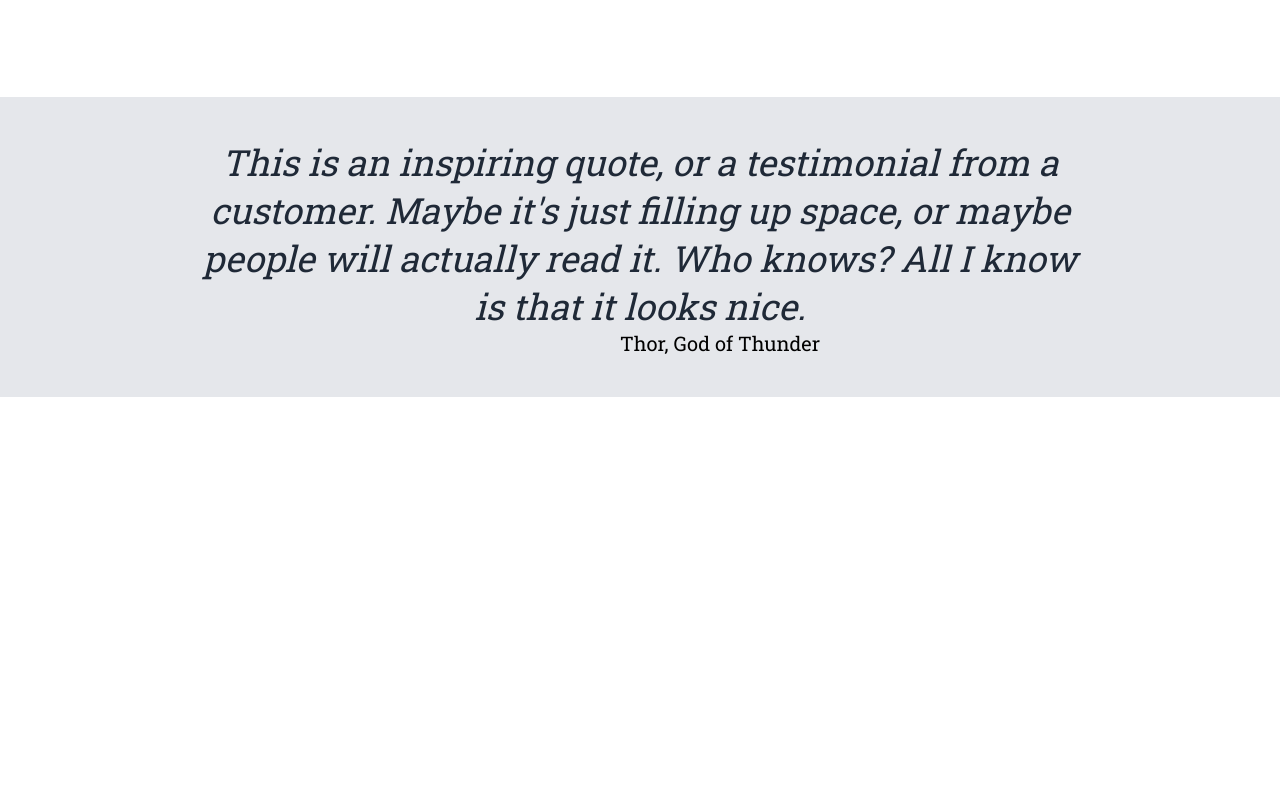
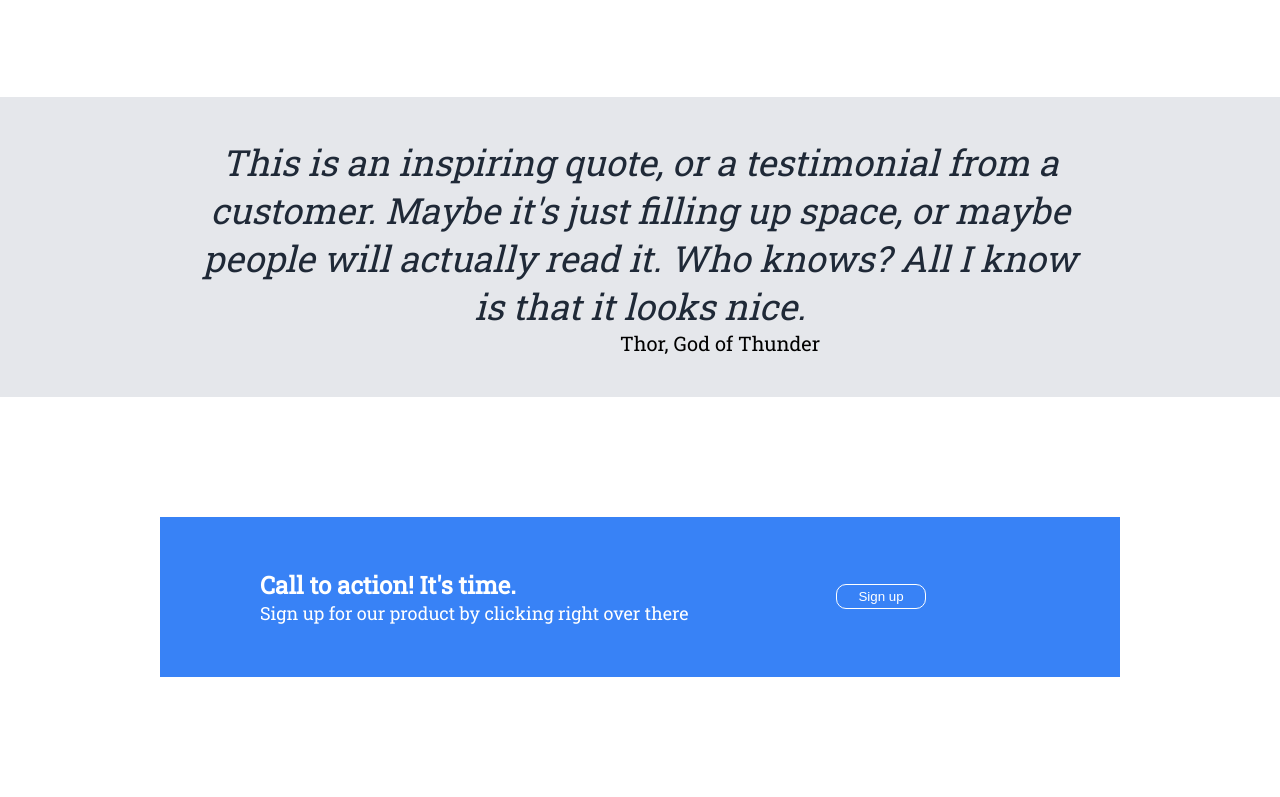
Before and after one commit to MNunezDixon/odin-landing, a plain HTML site: page index.html in a window 1280 px wide. Shown: the part 920-1717 px from the top of the page. Before the commit the page ends 1317 px from the top, so only its background shows below. Drawn offline with Linux system fonts and the light colour scheme.

Commit message:
fourth section start and finsih

```diff
--- a/index.html
+++ b/index.html
@@ -65,5 +65,16 @@
             </h3>
             <p class="p-third">Thor, God of Thunder</p>
         </div>
+        <div class="fourth-section">
+            <div class="blue-container">
+                <div class="left">
+                    <h4>Call to action! It's time.</h4>
+                    <p class="p-fourth">Sign up for our product by clicking right over there</p>
+                </div>
+                <div class="right">
+                    <button type="button"class="btn-fourth-div">Sign up</button>
+                </div>
+            </div>
+        </div>
     </body>
 </html>
--- a/style.css
+++ b/style.css
@@ -145,3 +145,52 @@ h3{
     justify-content: flex-end;
     margin-right: 460px;
 }
+
+.fourth-section{
+    height: 400px;
+    display: flex;
+    justify-content: center;
+    align-items: center;
+}
+
+.blue-container{
+    background-color:#3882f6;
+    width: 75%;
+    height: 40%;
+    display: flex;
+    flex-direction: row;
+}
+
+.left{
+    width: 60%;
+    margin-left: 100px;
+    display: flex;
+    justify-content: center;
+    flex-direction: column;
+}
+
+h4{
+    font-size: 24px;
+    color: white;
+}
+
+.p-fourth{
+    color: white;
+    font-size: 18px;
+}
+
+.right{
+    display: flex;
+    justify-content: center;
+    align-items: center;
+
+}
+
+.btn-fourth-div{
+    background-color: #3882f6;
+    color: white;
+    width: 90px;
+    height: 25px;
+    border: 1px solid white;
+    border-radius: 10px;
+}
```
